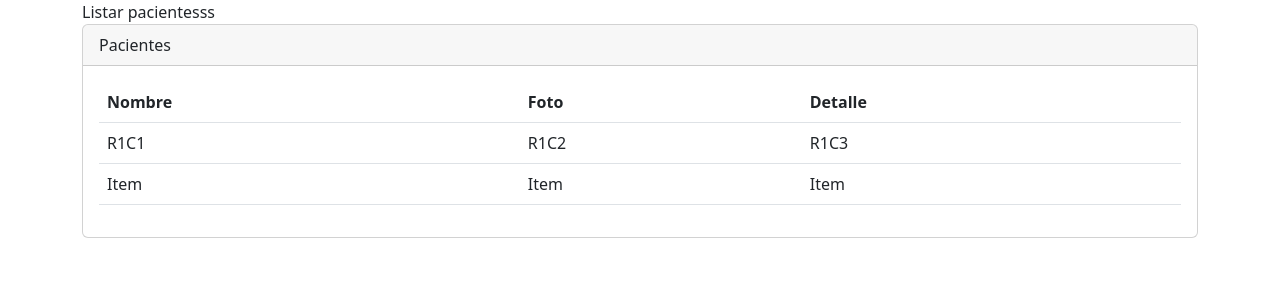
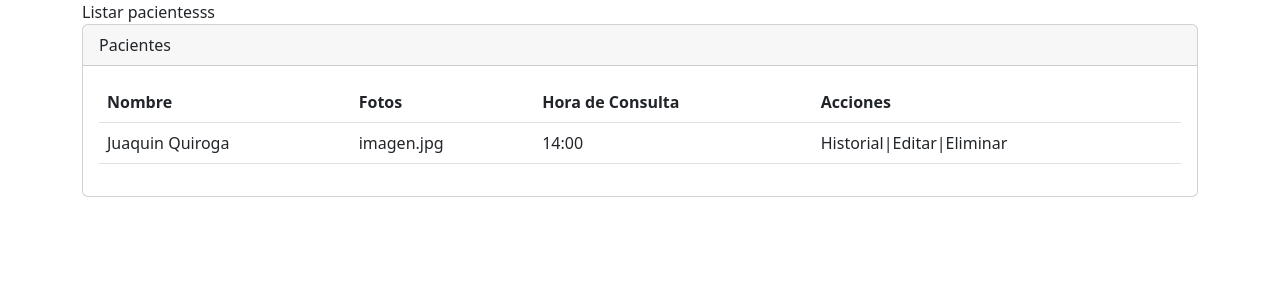
Before and after one commit to cesarvargasL/Clinica, a PHP site: page /Clinica/secciones/pacientes/ in a window 1280 px wide. Shown: the part 56-356 px from the top of the page. Run offline with PHP 8.4, Linux system fonts and the light colour scheme.

Commit message:
agregando datos

```diff
--- a/secciones/pacientes/index.php
+++ b/secciones/pacientes/index.php
@@ -12,20 +12,17 @@ Listar pacientesss
         <thead>
             <tr>
                 <th scope="col">Nombre</th>
-                <th scope="col">Foto</th>
-                <th scope="col">Detalle</th>
+                <th scope="col">Fotos</th>
+                <th scope="col">Hora de Consulta</th>
+                <th scope="col">Acciones</th>
             </tr>
         </thead>
         <tbody>
             <tr class="">
-                <td scope="row">R1C1</td>
-                <td>R1C2</td>
-                <td>R1C3</td>
-            </tr>
-            <tr class="">
-                <td scope="row">Item</td>
-                <td>Item</td>
-                <td>Item</td>
+                <td scope="row">Juaquin Quiroga</td>
+                <td>imagen.jpg</td>
+                <td>14:00</td>
+                <td>Historial|Editar|Eliminar</td>
             </tr>
         </tbody>
     </table>
```
